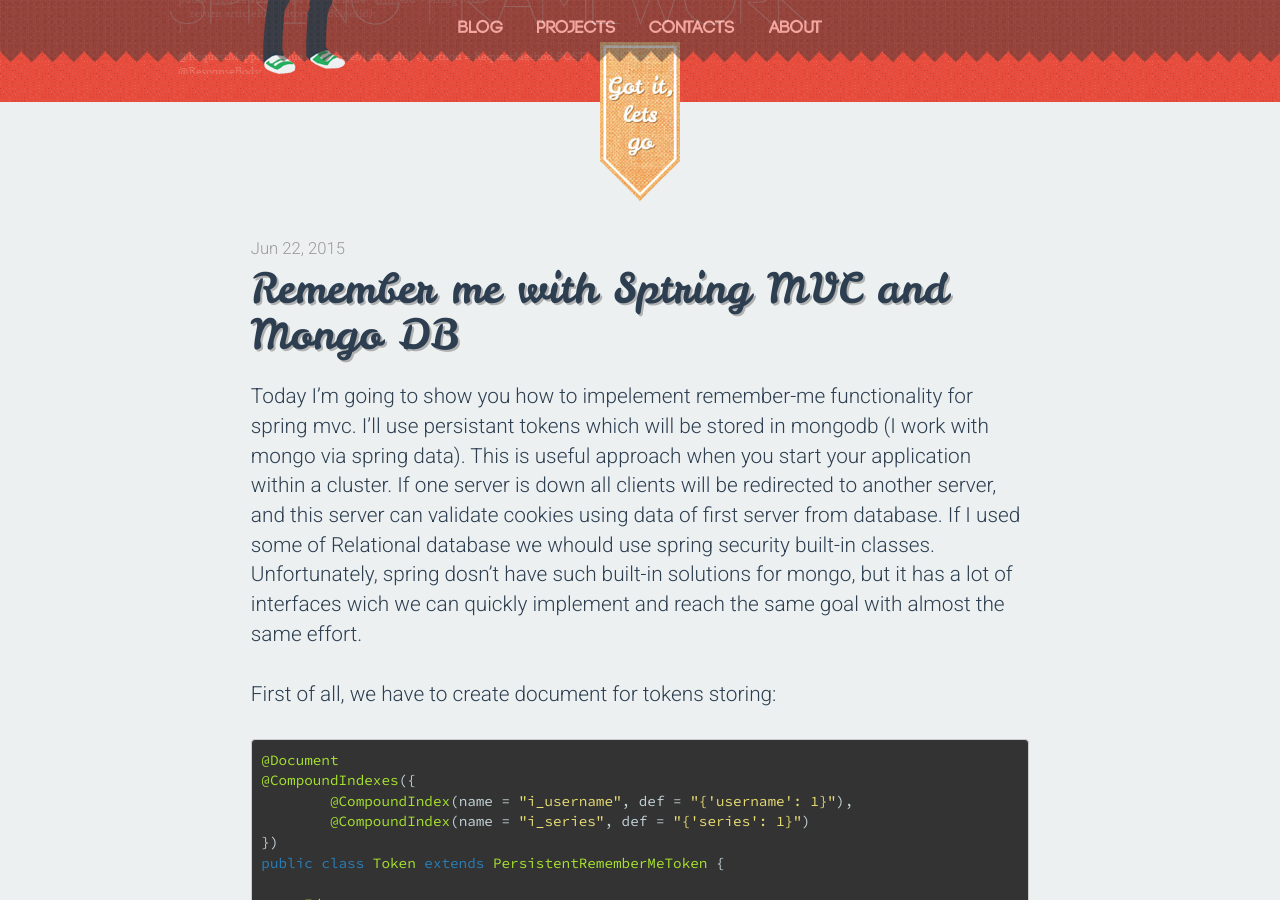
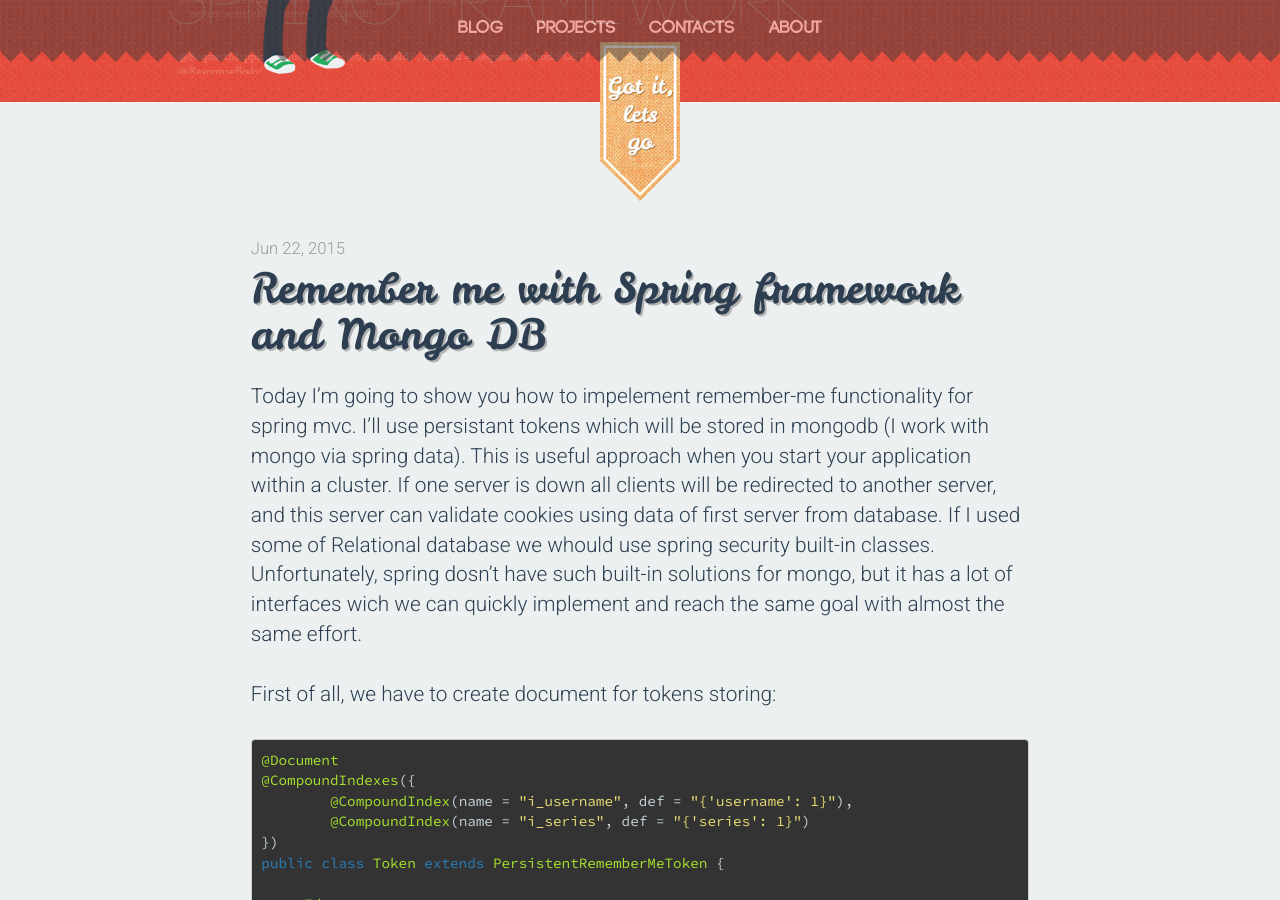
Before and after one commit to dimafeng/dimafeng.github.io, a Jekyll site: the page built from _posts/2015-06-22-remember-me.markdown, in a window 1280 px wide and 900 px high, scrolled down 398 px. Built offline with Jekyll 4.4.1, drawn with Linux system fonts in a browser that asks for light colours; nearby versions of some CDN libraries; comment, search, counter and statistics services are not loaded.

Commit message:
title fix

```diff
--- a/_posts/2015-06-22-remember-me.markdown
+++ b/_posts/2015-06-22-remember-me.markdown
@@ -1,6 +1,6 @@
 ---
 layout: post
-title:  "Remember me with Sptring MVC and Mongo DB"
+title:  "Remember me with Spring framework and Mongo DB"
 categories: java, spring mvc, mongo db, spring security
 ---
 Today I'm going to show you how to impelement remember-me functionality for spring mvc. I'll use persistant tokens which
```
